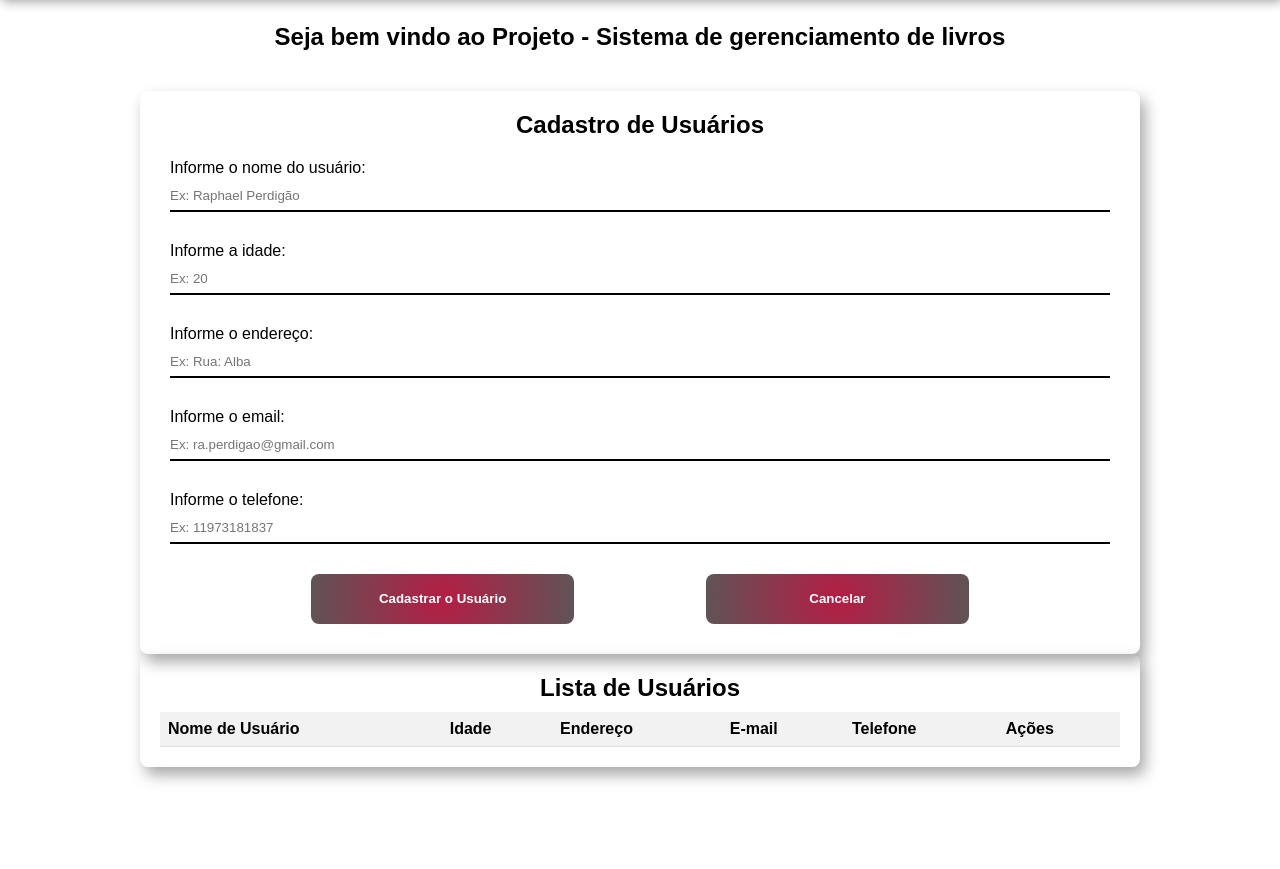
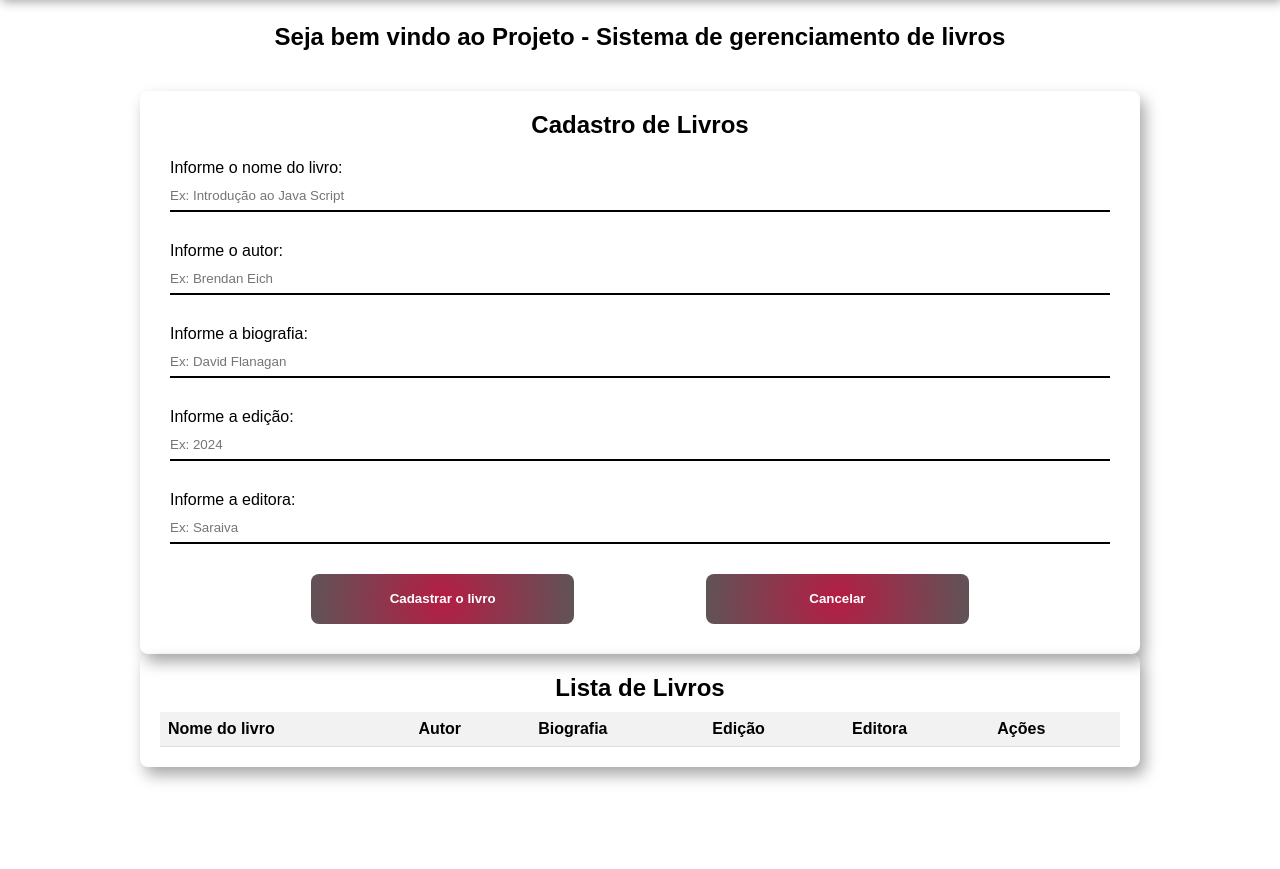
Before and after one commit to raperdigao/booksmart, a website: page livros.html in a window 1280 px wide. Shown: the part 83-952 px from the top of the page. Drawn offline with nearby package versions, Linux system fonts and the light colour scheme; no server answers.

Commit message:
Front end usuarios e livros

```diff
--- a/index.html
+++ b/livros.html
@@ -25,7 +25,7 @@
 
             <div class="nav-flex__links">
                 <ul class="nav-flex__links-list">
-                    <li><a href="#">Usuários</a></li>
+                    <li><a href="index.html">Usuários</a></li>
                     <li><a href="livros.html">Livros</a></li>
                     <li><a href="#footer">Contato</a></li>
                 </ul>
@@ -42,7 +42,7 @@
             <article class="main-flex">
                 <div class="main-flex__form">
                     <h2 id="title-form">
-                        Cadastro de Usuários
+                        Cadastro de Livros
                     </h2>
 
 
@@ -51,31 +51,31 @@
 
                     <form action="" class="main-flex__form-element" id="formValidation">
                         <div class="main-flex__inputs">
-                            <label for=""> Informe o nome do usuário: </label>
-                            <input type="text" placeholder="Ex: Raphael Perdigão" id="nomeUsuario" required>
+                            <label for=""> Informe o nome do livro: </label>
+                            <input type="text" placeholder="Ex: Introdução ao Java Script" id="nomeLivro" required>
                         </div>
                         <div class="main-flex__inputs">
-                            <label for=""> Informe a idade: </label>
-                            <input type="number" placeholder="Ex: 20" id="numIdade" required min="1" max="20">
+                            <label for=""> Informe o autor: </label>
+                            <input type="text" placeholder="Ex: Brendan Eich" id="nomeAutor" required min="1" max="20">
                         </div>
                         <div class="main-flex__inputs">
-                            <label for=""> Informe o endereço: </label>
-                            <input type="text" placeholder="Ex: Rua: Alba" id="nomeEndereco" required>
+                            <label for=""> Informe a biografia: </label>
+                            <input type="text" placeholder="Ex: David Flanagan" id="nomeBibliografia" required>
                         </div>
                         <div class="main-flex__inputs">
-                            <label for=""> Informe o email: </label>
-                            <input type="text" placeholder="Ex: ra.perdigao@gmail.com" id="email" required max="2024">
+                            <label for=""> Informe a edição: </label>
+                            <input type="number" placeholder="Ex: 2024" id="edicao" required max="2024">
                         </div>
 
                         <div class="main-flex__inputs">
-                            <label for=""> Informe o telefone: </label>
-                            <input type="number" placeholder="Ex: 11973181837" id="numTelefone" required min="1" max="20">
+                            <label for=""> Informe a editora: </label>
+                            <input type="text" placeholder="Ex: Saraiva" id="nomeEditora" required min="1" max="20">
                         </div>
 
 
                         <div class="main-flex__button">
                             <button type="submit" id="btnCadastrar">
-                                Cadastrar o Usuário
+                                Cadastrar o livro
                             </button>
                             <button type="reset">
                                 Cancelar
@@ -89,21 +89,21 @@
             <article class="main-flex">
                 <div class="main-flex__listagem-flex">
                     <h2>
-                        Lista de Usuários
+                        Lista de Livros
                     </h2>
 
                     <table class="main-flex__listagem-flex__table">
                         <thead class="table-cabecalho">
                             <tr>
-                                <th>Nome de Usuário</th>
-                                <th>Idade</th>
-                                <th>Endereço</th>
-                                <th>E-mail</th>
-                                <th>Telefone</th>
+                                <th>Nome do livro</th>
+                                <th>Autor</th>
+                                <th>Biografia</th>
+                                <th>Edição</th>
+                                <th>Editora</th>
                                 <th>Ações</th>
                             </tr>
                         </thead>
-                        <tbody id="listaUsuarios">
+                        <tbody id="listaLivros">
 
 
                             <!-- Quem vai criar os dados será o JS -->
```
